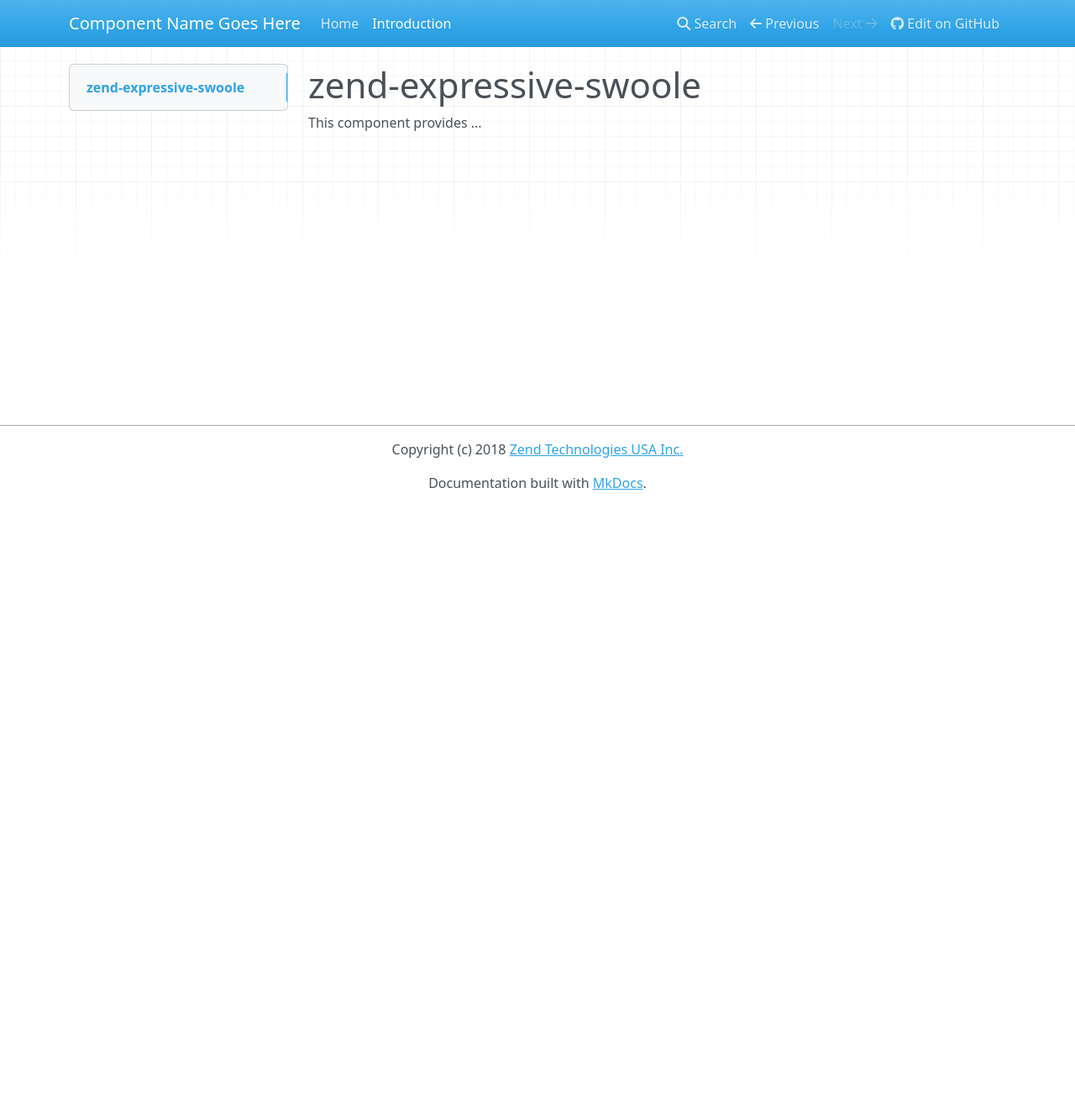
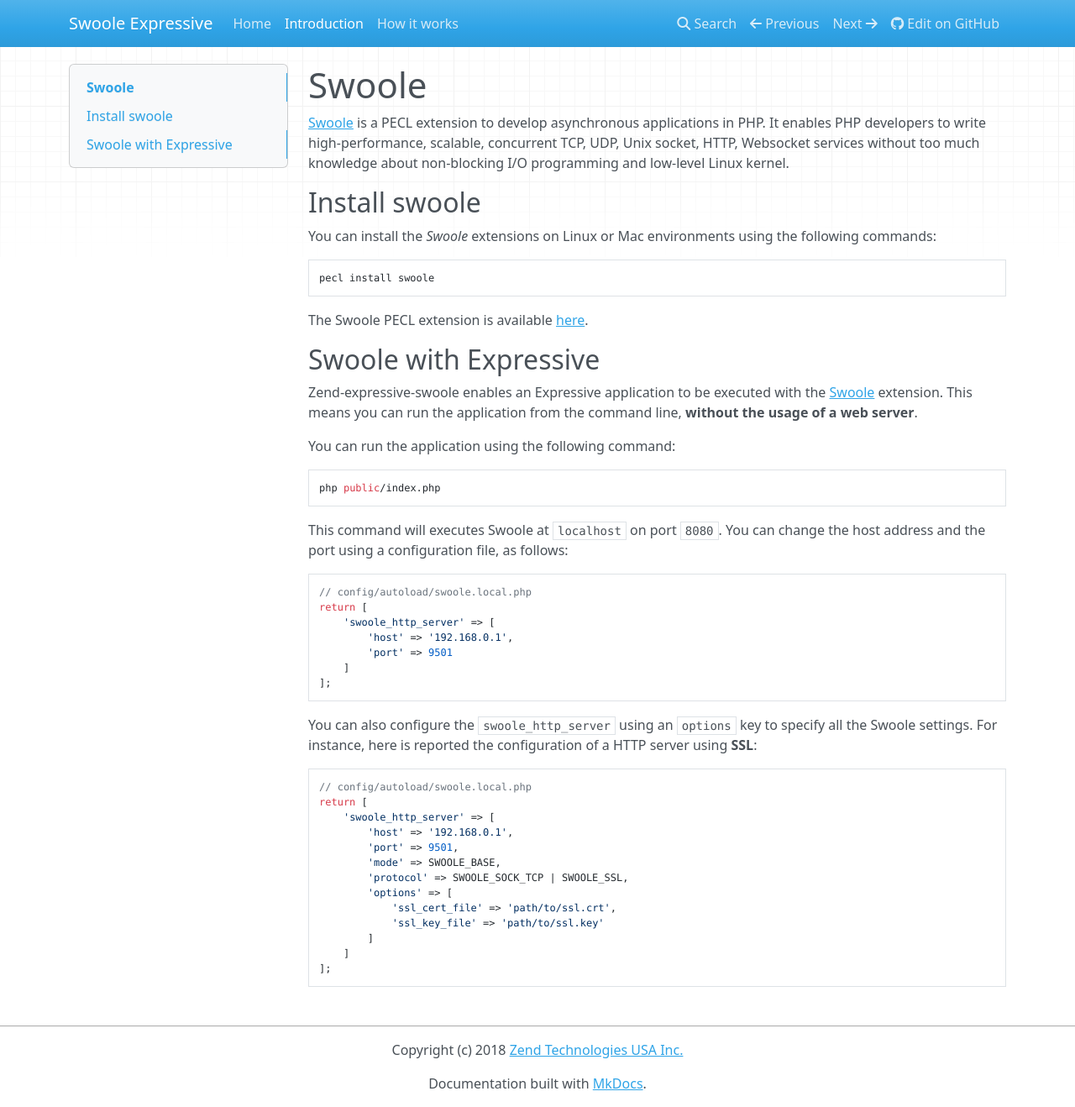
Before and after one commit to zendframework/zend-expressive-swoole, an MkDocs documentation site: the page built from docs/book/intro.md, in a window 1280 px wide and 1318 px high. Shown: the whole window at 84% size. Built offline with MkDocs 1.6.1, drawn with Linux system fonts in a browser that asks for light colours; nearby versions of some CDN libraries; old or Windows-style settings are respelled for this version of MkDocs.

Commit message:
Added documentation + changed swoole_http_server key in config

````diff
--- a/docs/book/index.html
+++ b/docs/book/index.html
@@ -2,7 +2,7 @@
   <div class="jumbotron">
     <h1>zendframework/zend-expressive-swoole</h1>
 
-    <p>Description of component here</p>
+    <p>Swoole support for Expressive</p>
 
     <pre><code class="language-bash">$ composer require zendframework/zend-expressive-swoole</code></pre>
   </div>
--- a/docs/book/intro.md
+++ b/docs/book/intro.md
@@ -1,3 +1,63 @@
-# zend-expressive-swoole
+# Swoole
 
-This component provides ...
+[Swoole](https://www.swoole.co.uk/) is a PECL extension to develop asynchronous
+applications in PHP. It enables PHP developers to write high-performance,
+scalable, concurrent TCP, UDP, Unix socket, HTTP, Websocket services without
+too much knowledge about non-blocking I/O programming and low-level Linux
+kernel.
+
+## Install swoole
+
+You can install the *Swoole* extensions on Linux or Mac environments using the
+following commands:
+
+```bash
+pecl install swoole
+```
+
+The Swoole PECL extension is available [here](https://pecl.php.net/package/swoole).
+
+## Swoole with Expressive
+
+Zend-expressive-swoole enables an Expressive application to be executed with
+the [Swoole](https://www.swoole.co.uk/) extension. This means you can run the
+application from the command line, **without the usage of a web server**.
+
+You can run the application using the following command:
+
+```php
+php public/index.php
+```
+
+This command will executes Swoole at `localhost` on port `8080`. You can change
+the host address and the port using a configuration file, as follows:
+
+```php
+// config/autoload/swoole.local.php
+return [
+    'swoole_http_server' => [
+        'host' => '192.168.0.1',
+        'port' => 9501
+    ]
+];
+```
+
+You can also configure the `swoole_http_server` using an `options` key to
+specify all the Swoole settings. For instance, here is reported the
+configuration of a HTTP server using **SSL**:
+
+```php
+// config/autoload/swoole.local.php
+return [
+    'swoole_http_server' => [
+        'host' => '192.168.0.1',
+        'port' => 9501,
+        'mode' => SWOOLE_BASE,
+        'protocol' => SWOOLE_SOCK_TCP | SWOOLE_SSL,
+        'options' => [
+            'ssl_cert_file' => 'path/to/ssl.crt',
+            'ssl_key_file' => 'path/to/ssl.key'
+        ]
+    ]
+];
+```
--- a/mkdocs.yml
+++ b/mkdocs.yml
@@ -3,7 +3,8 @@ site_dir: docs/html
 pages:
     - index.md
     - Introduction: intro.md
-site_name: Component Name Goes Here
-site_description: 'Component Description goes here'
+    - "How it works": how_it_works.md
+site_name: 'Swoole Expressive'
+site_description: 'Swoole support for Expressive'
 repo_url: 'https://github.com/zendframework/zend-expressive-swoole'
 copyright: 'Copyright (c) 2018 <a href="https://www.zend.com/">Zend Technologies USA Inc.</a>'
````
Also changed, not shown: docs/book/how_it_works.md (added, +77 -0 lines), docs/book/images/diagram_swoole.png (added), 2 other files.
